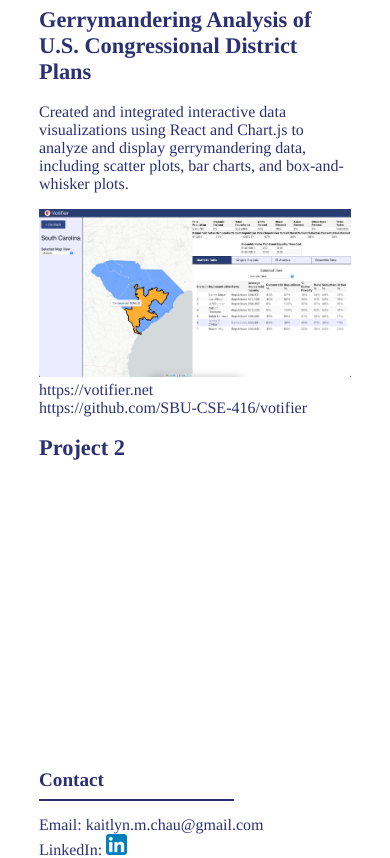
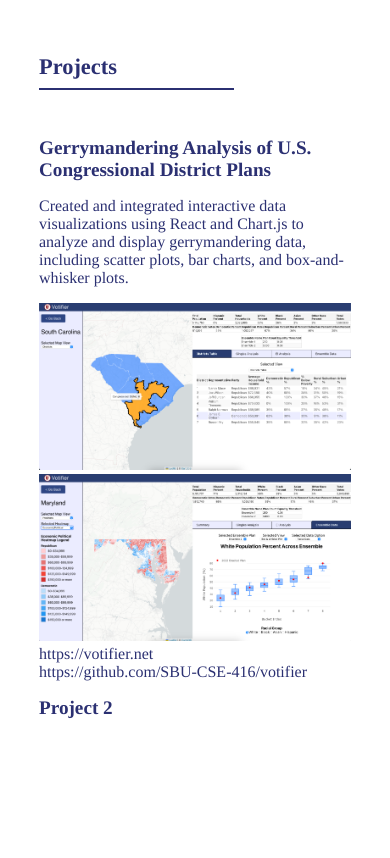
Before and after one commit to kaitchau/kaitchau.github.io, a React (Create React App) app in the folder client/: page / in a window 390 px wide. Shown: the part 1860-2718 px from the top of the page. Built offline with nearby package versions, Linux system fonts and the light colour scheme.

Commit message:
updated projects pg

```diff
--- a/client/src/components/Projects.js
+++ b/client/src/components/Projects.js
@@ -10,6 +10,8 @@ export default function Projects() {
                         <h2>Gerrymandering Analysis of U.S. Congressional District Plans</h2>
                         <p>Created and integrated interactive data visualizations using React and Chart.js to analyze and display gerrymandering data, including scatter plots, bar charts, and box-and-whisker plots.</p>
                         <img src={`${process.env.PUBLIC_URL}/votifier-dt-ss.png`}></img>
+                        <br/>
+                        <img src={`${process.env.PUBLIC_URL}/votifier-md-heatmap.png`}></img>
                         <br/>
                         <a href='https://votifier.net'>https://votifier.net</a>
                         <br/>
--- a/client/src/stylesheets/Contact.css
+++ b/client/src/stylesheets/Contact.css
@@ -57,7 +57,7 @@
     }
 
     .contact-content h1 {
-        font-size: 1.2em;
+        font-size: 1.4em;
     }
 
 }
--- a/client/src/stylesheets/Projects.css
+++ b/client/src/stylesheets/Projects.css
@@ -1,12 +1,12 @@
 .projects-container {
-    height: 100vh;
+    height: 180vh;
     width: 100%;
     display: flex;
     justify-content: center;
-    align-items: center;
 }
 
 .projects-content {
+    margin-top: 25vh;
     width: 50%;
     height: 50%;
     display: flex;
@@ -72,6 +72,10 @@
     }
 
     .projects-content h1 {
+        font-size: 1.4em;
+    }
+
+    .projects-list h2 {
         font-size: 1.2em;
     }
 
```
Also changed, not shown: client/public/votifier-md-heatmap.png (added).
